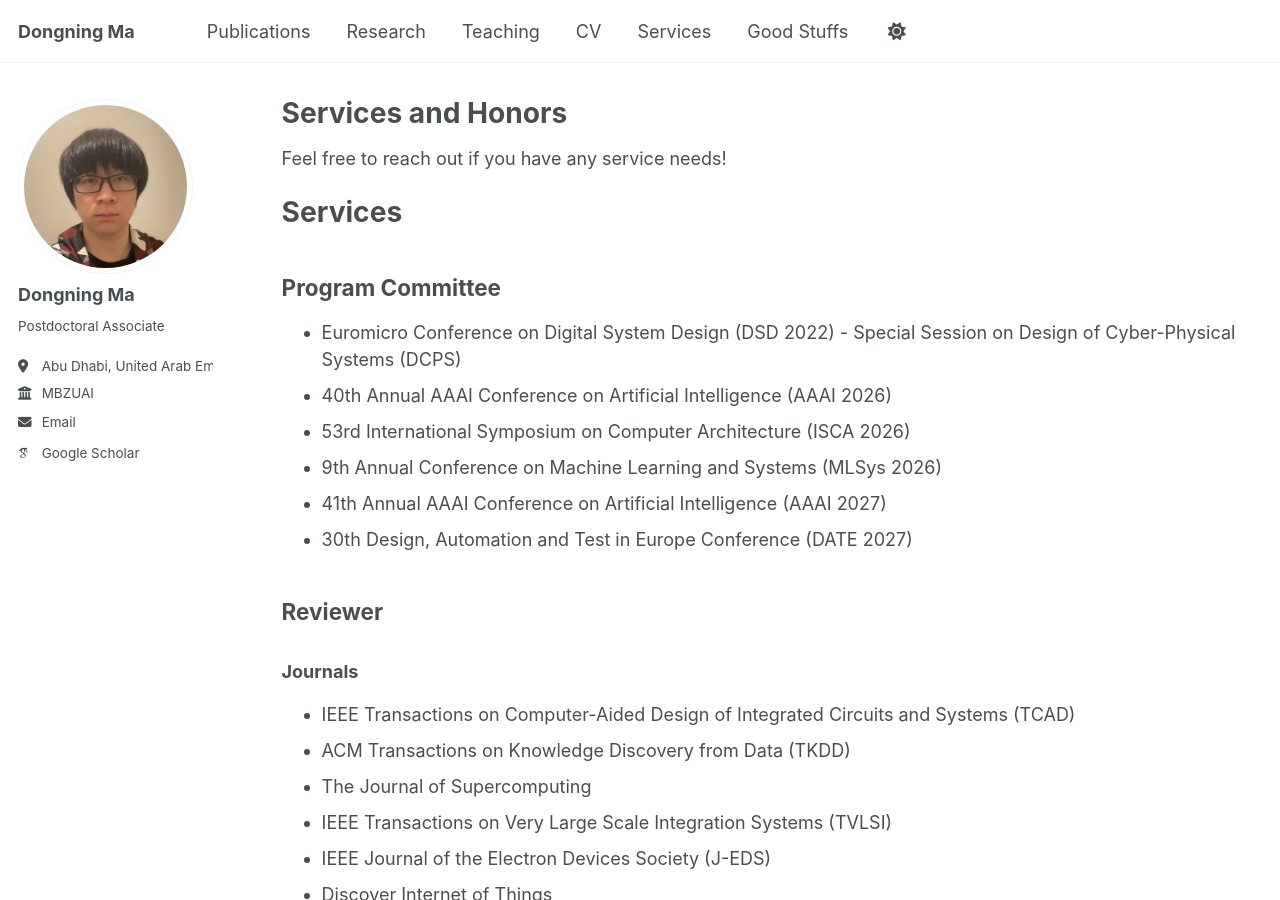
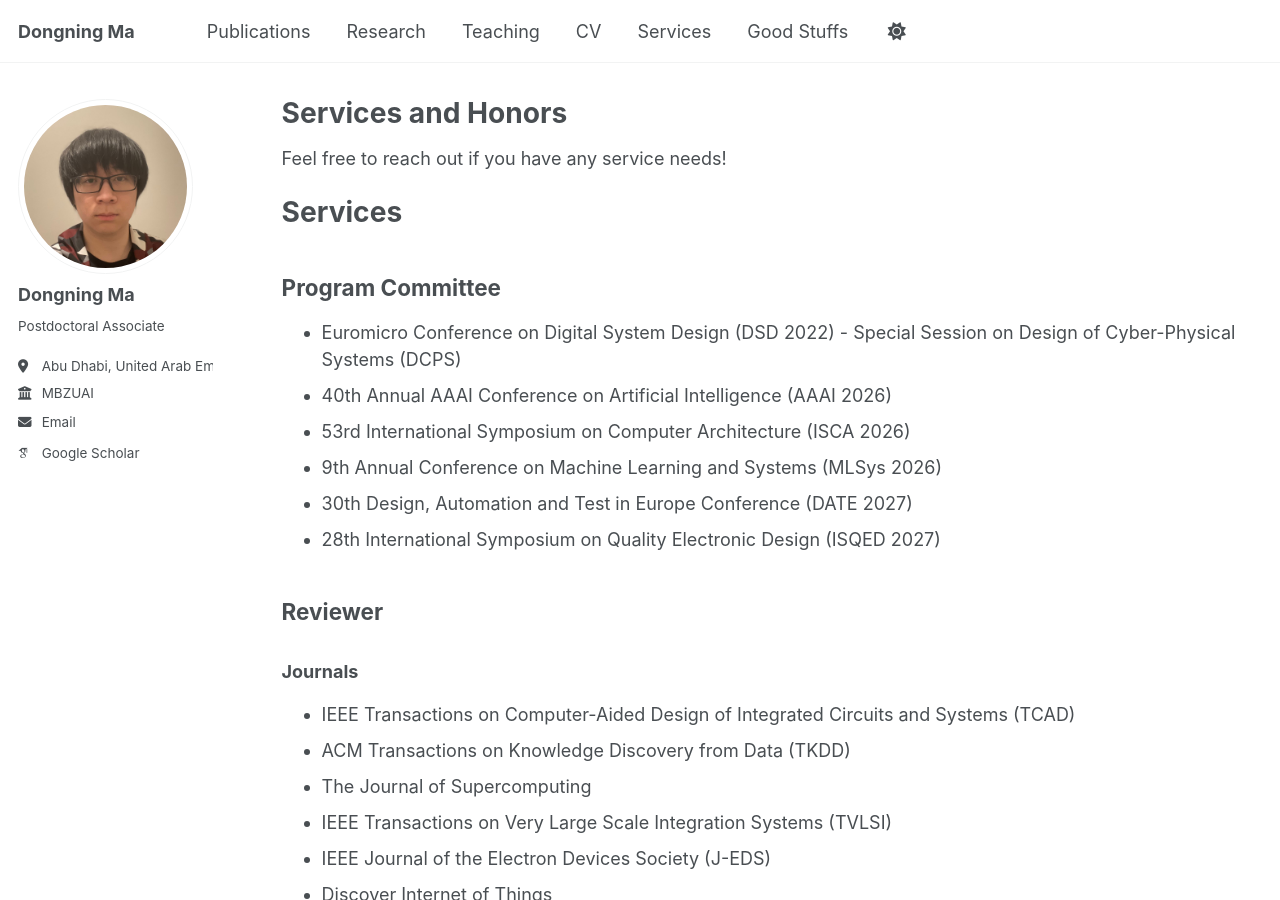
Before and after one commit to dongning-ma/dongning-ma.github.io, a Jekyll site: the page built from _pages/services.md, in a window 1280 px wide and 900 px high. Built offline with Jekyll 4.4.1, drawn with Linux system fonts in a browser that asks for light colours; some web fonts are replaced; a script that is not in the unit is left out.

Commit message:
update cv

```diff
--- a/_pages/services.md
+++ b/_pages/services.md
@@ -22,9 +22,8 @@ Feel free to reach out if you have any service needs!
  - 40th Annual AAAI Conference on Artificial Intelligence (AAAI 2026)
  - 53rd International Symposium on Computer Architecture (ISCA 2026)
  - 9th Annual Conference on Machine Learning and Systems (MLSys 2026)
- - 41th Annual AAAI Conference on Artificial Intelligence (AAAI 2027)
  - 30th Design, Automation and Test in Europe Conference (DATE 2027)
-
+ - 28th International Symposium on Quality Electronic Design (ISQED 2027)
 
 ## Reviewer
 
```
Also changed, not shown: 1 other file.
